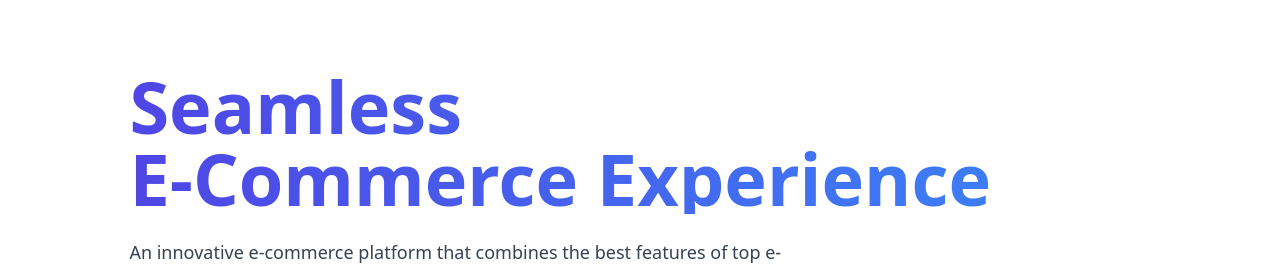
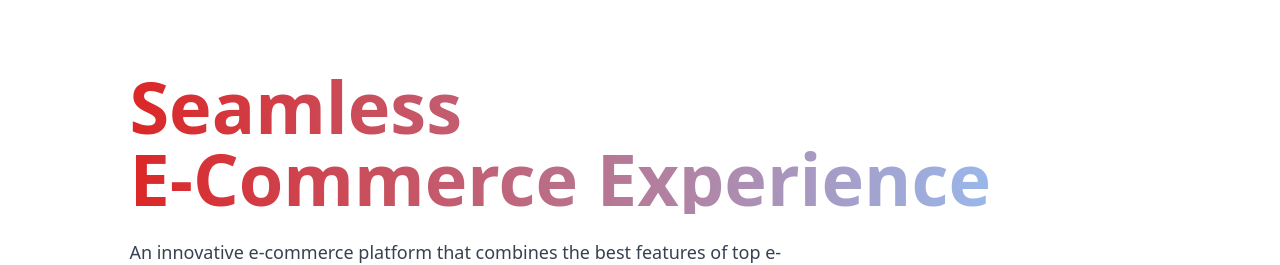
Before and after one commit to pranavsuriya-sr/stocklyn, a React (Vite) app in the folder apps/frontend/: page /about in a window 1280 px wide. Shown: the part 138-403 px from the top of the page. Built offline with nearby package versions, Linux system fonts and the light colour scheme; no server answers.

Commit message:
Update deploy workflow and modify About page header styles

```diff
--- a/apps/frontend/src/pages/about/about-page.tsx
+++ b/apps/frontend/src/pages/about/about-page.tsx
@@ -70,7 +70,7 @@ const About = () => {
         style={{ minHeight: "calc(-58px + 83vh)" }}
       >
         <div className="flex-1 pt-8 lg:pt-16 lg:pr-16 order-2 lg:order-1">
-          <h1 className="text-4xl sm:text-5xl md:text-6xl lg:text-7xl font-bold leading-tight sm:leading-snug bg-gradient-to-r from-indigo-600 to-blue-500 text-transparent bg-clip-text">
+          <h1 className="text-4xl sm:text-5xl md:text-6xl lg:text-7xl font-bold leading-tight sm:leading-snug bg-gradient-to-r from-red-600 to-blue-300 text-transparent bg-clip-text">
             Seamless <br className="hidden sm:block" />
             E-Commerce Experience
           </h1>
```
